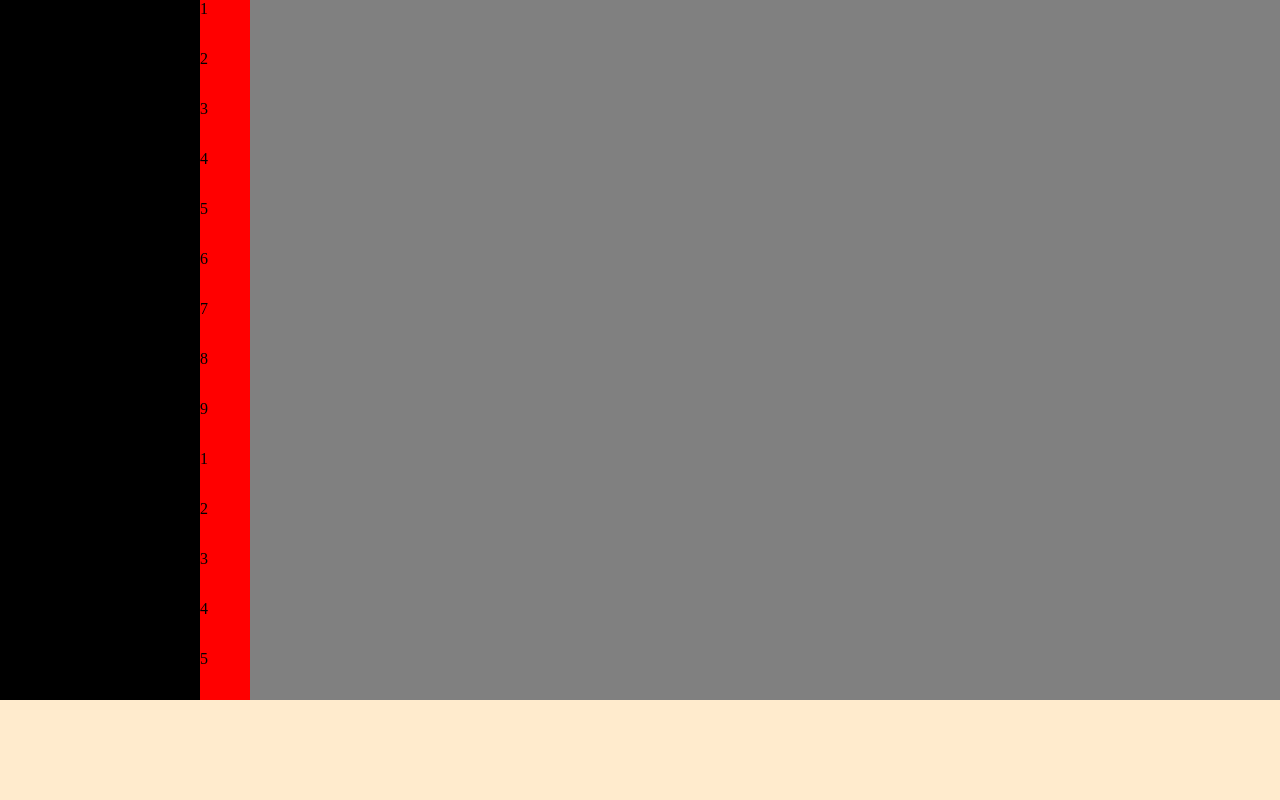
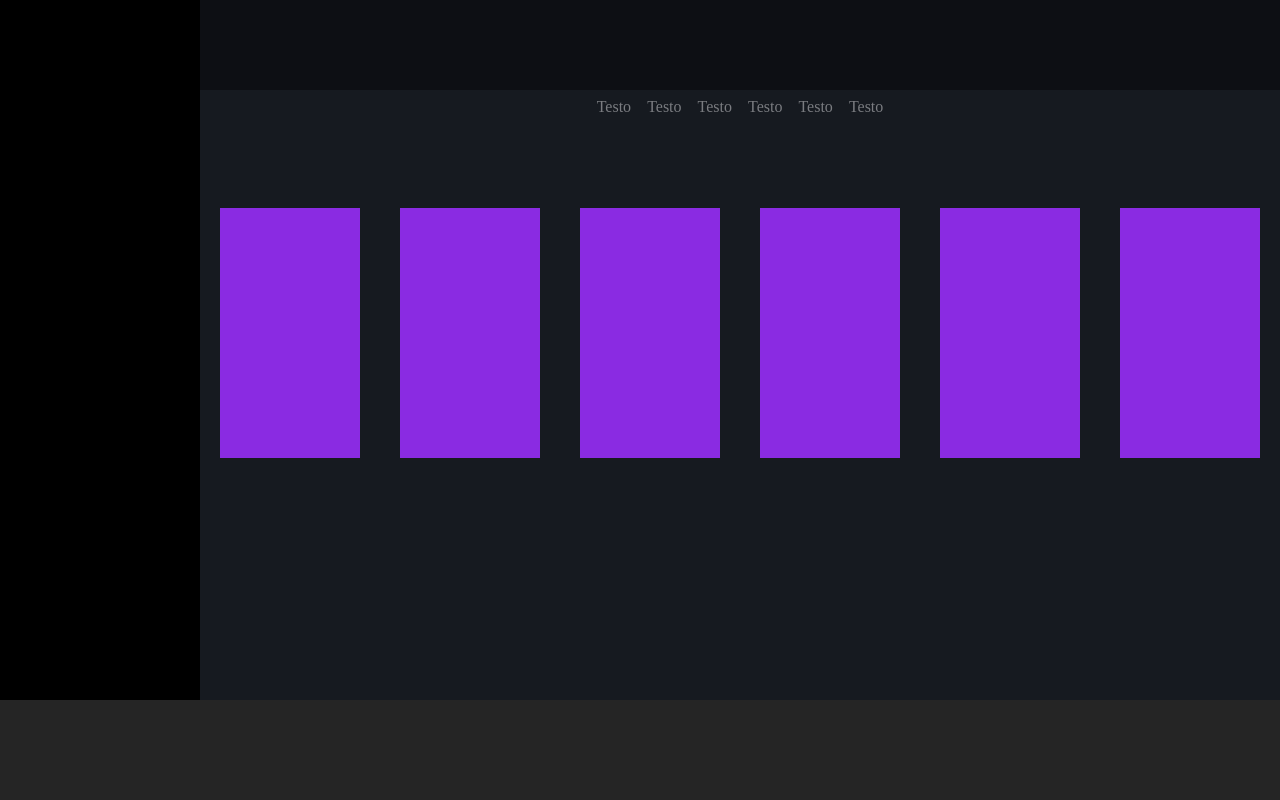
Before and after one commit to GiorgioDellutri/html-css-spotifyweb, a plain HTML site: page index.html in a window 1280 px wide. Drawn offline with Linux system fonts and the light colour scheme.

Commit message:
implemented albums

```diff
--- a/css/style.css
+++ b/css/style.css
@@ -1,3 +1,12 @@
+:root{
+    --black-color: #000000;
+    --light-black-color: #0D0F14;
+    --light-blue-color: #161A20;
+    --grey-color: #252525;
+    --lime-color: #BCFE4C;
+    --text-grey-color: #7A7C80;
+}
+
 *{
     padding: 0;
     margin: 0;
@@ -12,6 +21,23 @@
     flex-wrap: wrap;
 }
 
+.row{
+    flex-direction: row;
+}
+
+.center{
+    justify-content: center;
+}
+
+.space-evenly{
+    justify-content: space-evenly;
+}
+
+.space-between{
+    justify-content: space-between;
+}
+
+
 
 header{
     width: 200px;
@@ -22,20 +48,38 @@ header{
 main{
     width: calc(100% - 200px);
     height: calc(100vh - 100px);
-    background-color: grey;
+    background-color: var(--light-blue-color);
     overflow-y: scroll;
 }
+main section.upgrade{
+    height: 90px;
+    width: 100%;
+    background-color: var(--light-black-color);
+}
 
-main div{
-    width: 50px;
-    height: 50px;
-    background-color: red;
+nav ul>li{
+    padding: .5rem;
+    font-size: 1rem;
+    list-style-type: none;
+    font-style: ;
+    color: var(--text-grey-color);
+}
+
+section.played{
+    margin-top: 4rem;
+}
+
+section.played div.album{
+    width: calc(100% / 6 );
+    height: 250px;
+    margin: 20px;
+    background-color: blueviolet;
 }
 
 footer{
     width: 100%;
     height: 100px;
-    background-color: blanchedalmond;
+    background-color: var(--grey-color);
 }
 
 /** REXPONSIVE */
--- a/index.html
+++ b/index.html
@@ -13,26 +13,25 @@
         </header>
 
         <main>
-            <div>1</div>
-            <div>2</div>
-            <div>3</div>
-            <div>4</div>
-            <div>5</div>
-            <div>6</div>
-            <div>7</div>
-            <div>8</div>
-            <div>9</div>
-            <div>1</div>
-            <div>2</div>
-            <div>3</div>
-            <div>4</div>
-            <div>5</div>
-            <div>6</div>
-            <div>7</div>
-            <div>8</div>
-            <div>9</div>
-            <div>1</div>
-            <div>2</div>
+            <section class="upgrade"></section>
+            <nav class="nav-bar">
+                <ul class="nav-content flex row center">
+                    <li>Testo</li>
+                    <li>Testo</li>
+                    <li>Testo</li>
+                    <li>Testo</li>
+                    <li>Testo</li>
+                    <li>Testo</li>
+                </ul>
+            </nav>
+            <section class="played flex">
+                <div class="album"></div>
+                <div class="album"></div>
+                <div class="album"></div>
+                <div class="album"></div>
+                <div class="album"></div>
+                <div class="album"></div>
+            </section>
         </main>
 
         <footer>
```
